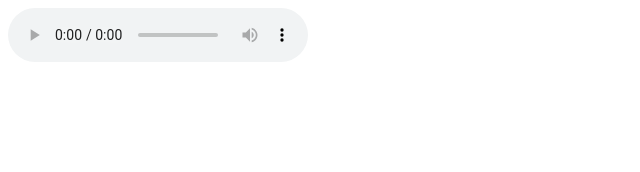
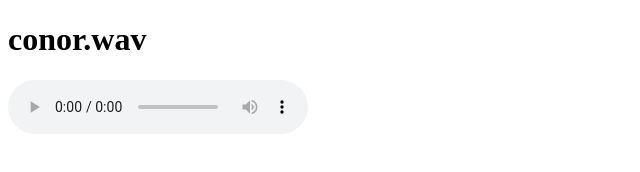
Before and after one commit to llcoll/Music, a plain HTML site: page index.html in a window 1280 px wide. Shown: the whole page, without its empty margins (0-640 px from the left). Drawn offline with Linux system fonts and the light colour scheme.

Commit message:
Update index.html
named

```diff
--- a/index.html
+++ b/index.html
@@ -4,6 +4,7 @@
     <title>Music</title>
   </head>
   <body>
+    <h1>conor.wav</h1>
     <audio controls>
       <source src="conor.wav" type="audio/wav">
     </audio>
```
